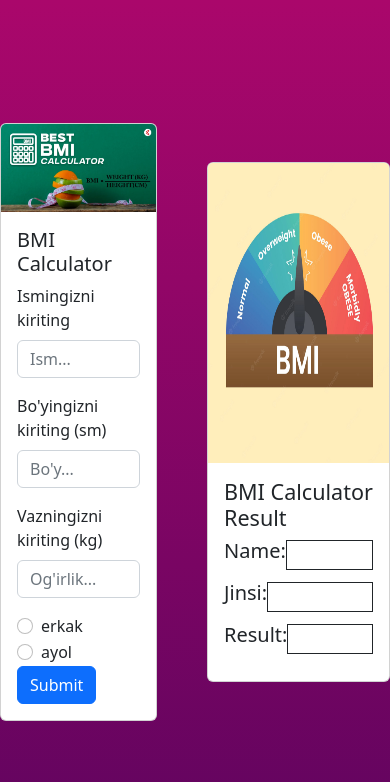
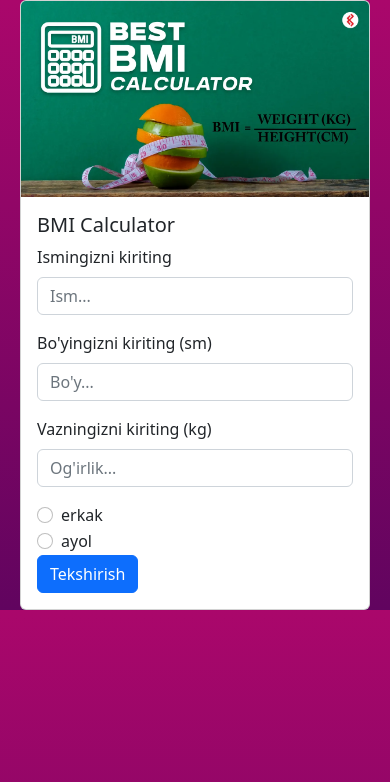
Before and after one commit to DilshodbekFazliddinov/BMI-calculator, a plain HTML site: page index.html in a window 390 px wide. Drawn offline with nearby package versions, Linux system fonts and the light colour scheme.

Commit message:
mobile media

```diff
--- a/css/main.css
+++ b/css/main.css
@@ -8,9 +8,29 @@ body {
   align-items: center;
   justify-content: center;
   gap: 50px;
-  height: 100vh;
+  /* height: 100vh; */
   background-image: linear-gradient(#aa076b, #61045f);
 }
+.card {
+  width: 400px;
+}
+@media (max-width: 900px) {
+  body {
+    gap: 25px;
+  }
+  .card {
+    width: 350px;
+  }
+}
+@media (max-width: 730px) {
+  body {
+    flex-direction: column;
+  }
+  .hidden {
+    display: none;
+  }
+}
+
 .result {
   display: flex;
   align-items: center;
--- a/index.html
+++ b/index.html
@@ -13,7 +13,7 @@
     <link rel="stylesheet" href="./css/main.css" />
   </head>
   <body>
-    <div class="card" style="width: 30rem">
+    <div class="card prim-card">
       <img src="./img/calk.webp" class="card-img-top" alt="..." />
       <div class="card-body">
         <h5 class="card-title">BMI Calculator</h5>
@@ -77,11 +77,11 @@
               ayol
             </label>
           </div>
-          <button type="submit" class="btn btn-primary sub">Submit</button>
+          <button type="submit" class="btn btn-primary sub">Tekshirish</button>
         </form>
       </div>
     </div>
-    <div class="card" style="width: 35rem">
+    <div class="card hidden result-card">
       <img src="./img/result.webp" class="card-img-top result-img" alt="..." />
       <div class="card-body">
         <h4 class="card-title">BMI Calculator Result</h4>
--- a/js/app.js
+++ b/js/app.js
@@ -1,10 +1,17 @@
-const btn = document.querySelector(".sub");
+const btn = document.querySelector(".btn");
 const body = document.querySelector("body");
 const formEl = document.querySelector("form");
 const label = document.querySelector(".label");
 const label2 = document.querySelector(".label2");
 const label3 = document.querySelector(".label3");
 const img = document.querySelector(".result-img");
+const res_card = document.querySelector(".result-card");
+const prim_card = document.querySelector(".prim-card");
+
+btn.addEventListener("click", () => {
+  res_card.classList.toggle("hidden");
+  prim_card.classList.toggle("hidden");
+});
 
 formEl.addEventListener("submit", (e) => {
   e.preventDefault();
```
